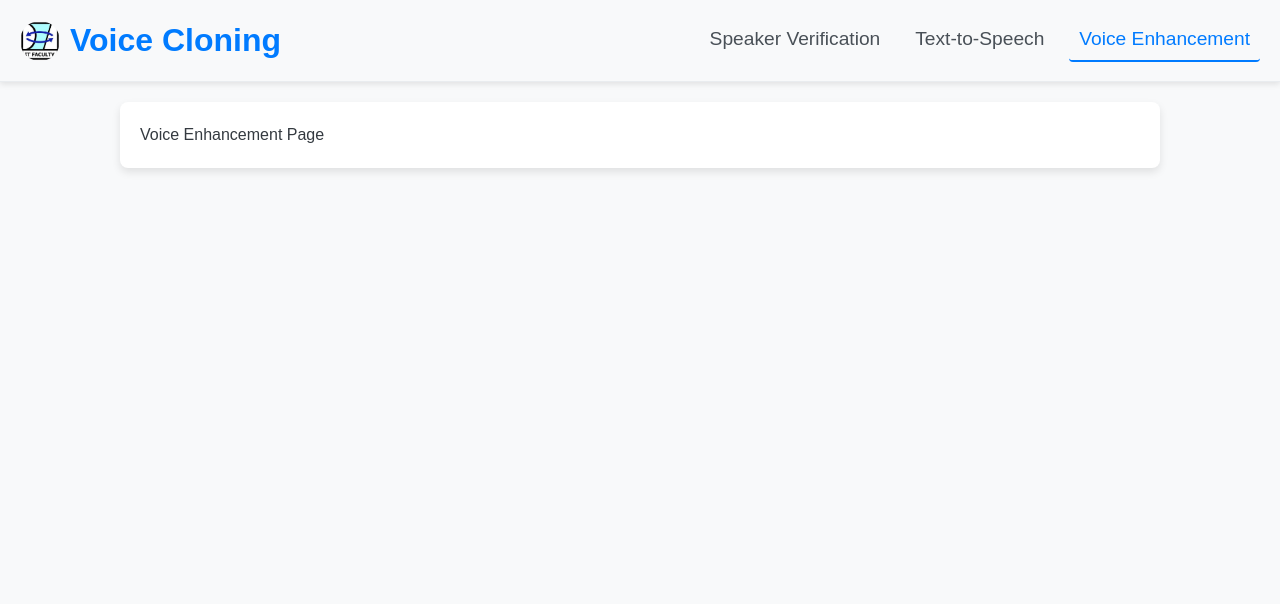
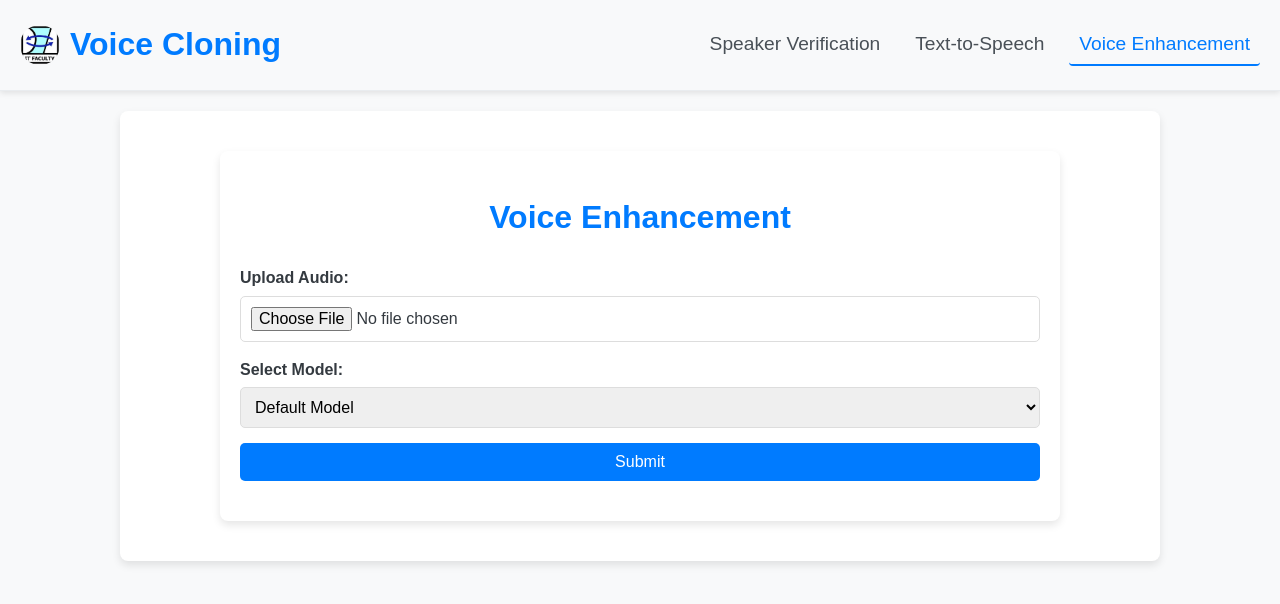
Before and after one commit to tranductri2003/PBL06_multi-speaker-voice-cloning-frontend, a React (Vite) app: page /voice-enhancement in a window 1280 px wide. Shown: the top 604 px of the page. Built offline with nearby package versions, Linux system fonts and the light colour scheme.

Commit message:
Implement voice enhancement UI

```diff
--- a/src/App.jsx
+++ b/src/App.jsx
@@ -1,6 +1,7 @@
 import React from "react";
 import { BrowserRouter as Router, Route, Routes } from "react-router-dom";
 import Header from "./components/layout/Header";
+import VoiceEnhancement from "./components/pages/voice-enhancement/VoiceEnhancement";
 
 const VoiceCloningPage = () => <div>Voice Cloning Full Flow</div>;
 const SpeakerVerificationPage = () => <div>Speaker Verification Page</div>;
@@ -16,7 +17,7 @@ function App() {
                     <Route path="/" element={<VoiceCloningPage />} />
                     <Route path="/speaker-verification" element={<SpeakerVerificationPage />} />
                     <Route path="/text-to-speech" element={<TextToSpeechPage />} />
-                    <Route path="/voice-enhancement" element={<VoiceEnhancementPage />} />
+                    <Route path="/voice-enhancement" element={<VoiceEnhancement />} />
                 </Routes>
             </main>
         </Router>
--- /dev/null
+++ b/src/components/pages/voice-enhancement/VoiceEnhancement.css
@@ -0,0 +1,73 @@
+.voice-enhancement {
+    max-width: 800px;
+    margin: 20px auto;
+    padding: 20px;
+    background-color: #ffffff;
+    box-shadow: 0 4px 8px rgba(0, 0, 0, 0.1);
+    border-radius: 8px;
+    font-family: Arial, sans-serif;
+    line-height: 1.6;
+}
+
+.voice-enhancement h1 {
+    font-size: 2rem;
+    text-align: center;
+    color: #007bff;
+}
+
+.upload-form {
+    display: flex;
+    flex-direction: column;
+    gap: 15px;
+    margin-bottom: 20px;
+}
+
+.form-group {
+    display: flex;
+    flex-direction: column;
+}
+
+label {
+    font-weight: bold;
+    margin-bottom: 5px;
+}
+
+input,
+select,
+button {
+    padding: 10px;
+    font-size: 1rem;
+    border-radius: 5px;
+    border: 1px solid #ddd;
+}
+
+button {
+    background-color: #007bff;
+    color: white;
+    border: none;
+    cursor: pointer;
+    transition: background-color 0.3s;
+}
+
+button:hover {
+    background-color: #0056b3;
+}
+
+.results {
+    margin-top: 20px;
+}
+
+.results h2 {
+    color: #007bff;
+}
+
+.section {
+    margin-top: 15px;
+}
+
+audio,
+img {
+    display: block;
+    margin: 10px 0;
+    max-width: 100%;
+}
--- /dev/null
+++ b/src/components/pages/voice-enhancement/VoiceEnhancement.jsx
@@ -0,0 +1,93 @@
+import React, { useState } from "react";
+import "./VoiceEnhancement.css";
+
+const VoiceEnhancement = () => {
+    const [rawAudio, setRawAudio] = useState(null);
+    const [modelName, setModelName] = useState("default_model");
+    const [result, setResult] = useState(null);
+    const [isLoading, setIsLoading] = useState(false);
+
+    const handleFileChange = (e) => {
+        setRawAudio(e.target.files[0]);
+    };
+
+    const handleModelChange = (e) => {
+        setModelName(e.target.value);
+    };
+
+    const handleSubmit = async (e) => {
+        e.preventDefault();
+        if (!rawAudio) {
+            alert("Please upload an audio file.");
+            return;
+        }
+
+        const fakeData = {
+            spectrogram_voice_noise: "https://via.placeholder.com/300x150.png?text=Spectrogram+Voice+Noise",
+            audio_voice_noise: "https://via.placeholder.com/300x150.png?text=Audio+Voice+Noise",
+            spectrogram_true_voice: "https://via.placeholder.com/300x150.png?text=Spectrogram+True+Voice",
+            audio_true_voice: "https://via.placeholder.com/300x150.png?text=Audio+True+Voice",
+            denoised_audio: "https://www.soundhelix.com/examples/mp3/SoundHelix-Song-1.mp3", // File audio giả lập
+        };
+
+        try {
+            setIsLoading(true);
+            await new Promise((resolve) => setTimeout(resolve, 2000));
+            setResult(fakeData);
+        } catch (error) {
+            console.error("Error:", error);
+            alert("Failed to process audio.");
+        } finally {
+            setIsLoading(false);
+        }
+    };
+
+    return (
+        <div className="voice-enhancement">
+            <h1>Voice Enhancement</h1>
+            <form onSubmit={handleSubmit} className="upload-form">
+                <div className="form-group">
+                    <label htmlFor="audio-upload">Upload Audio:</label>
+                    <input
+                        type="file"
+                        id="audio-upload"
+                        accept="audio/*"
+                        onChange={handleFileChange}
+                    />
+                </div>
+                <div className="form-group">
+                    <label htmlFor="model-select">Select Model:</label>
+                    <select id="model-select" value={modelName} onChange={handleModelChange}>
+                        <option value="default_model">Default Model</option>
+                        <option value="model_1">Model 1</option>
+                        <option value="model_2">Model 2</option>
+                        <option value="model_3">Model 3</option>
+                    </select>
+                </div>
+                <button type="submit" disabled={isLoading}>
+                    {isLoading ? "Processing..." : "Submit"}
+                </button>
+            </form>
+
+            {result && (
+                <div className="results">
+                    <h2>Results</h2>
+                    <div className="section">
+                        <h3>Input Audio</h3>
+                        <audio controls src={URL.createObjectURL(rawAudio)} />
+                        <img src={result.spectrogram_voice_noise} alt="Spectrogram Voice + Noise" />
+                        <img src={result.audio_voice_noise} alt="Audio Voice + Noise" />
+                    </div>
+                    <div className="section">
+                        <h3>Denoised Audio</h3>
+                        <audio controls src={result.denoised_audio} />
+                        <img src={result.spectrogram_true_voice} alt="Spectrogram True Voice" />
+                        <img src={result.audio_true_voice} alt="Audio True Voice" />
+                    </div>
+                </div>
+            )}
+        </div>
+    );
+};
+
+export default VoiceEnhancement;
```
Also changed, not shown: src/api/index.jsx (renamed from src/api/index.js), src/api/speakerVerification.jsx (renamed from src/api/speakerVerification.js), src/api/textToSpeech.jsx (renamed from src/api/textToSpeech.js), src/api/voiceEnhancement.jsx (renamed from src/api/voiceEnhancement.js).
